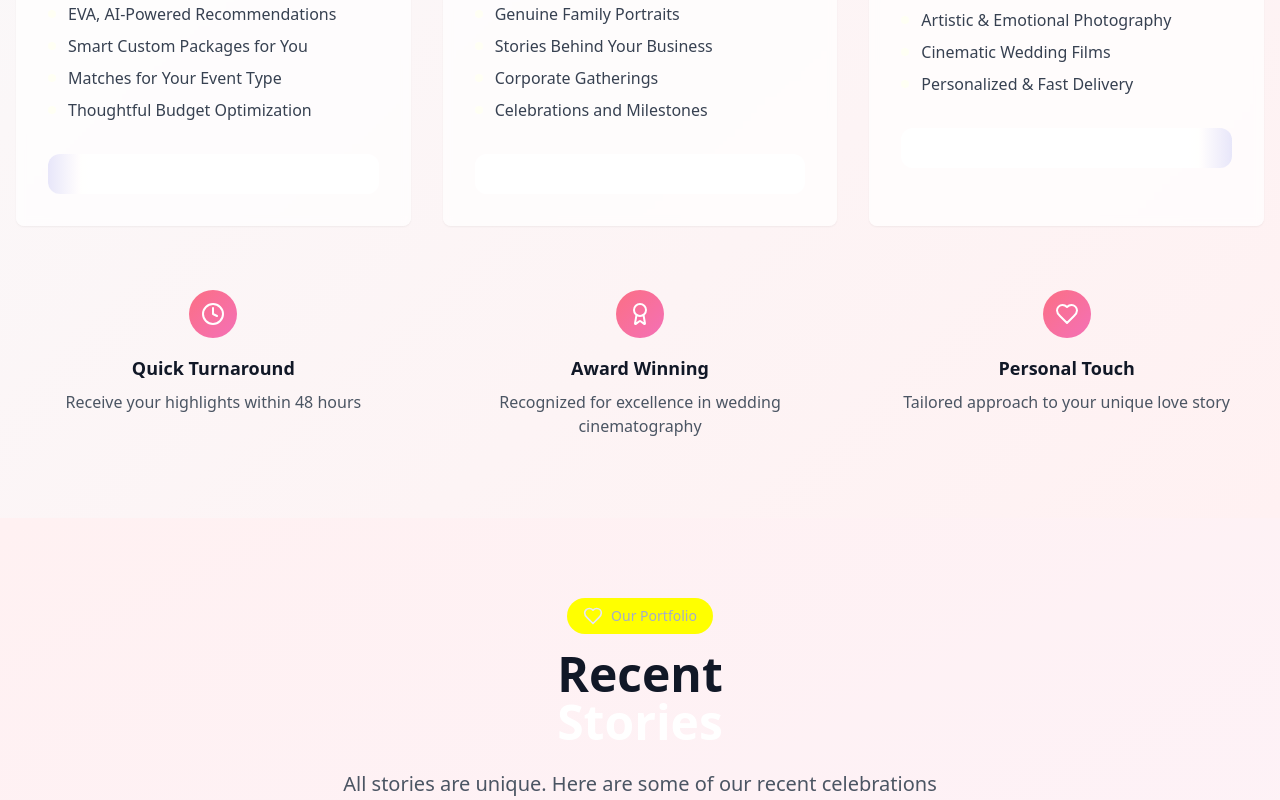
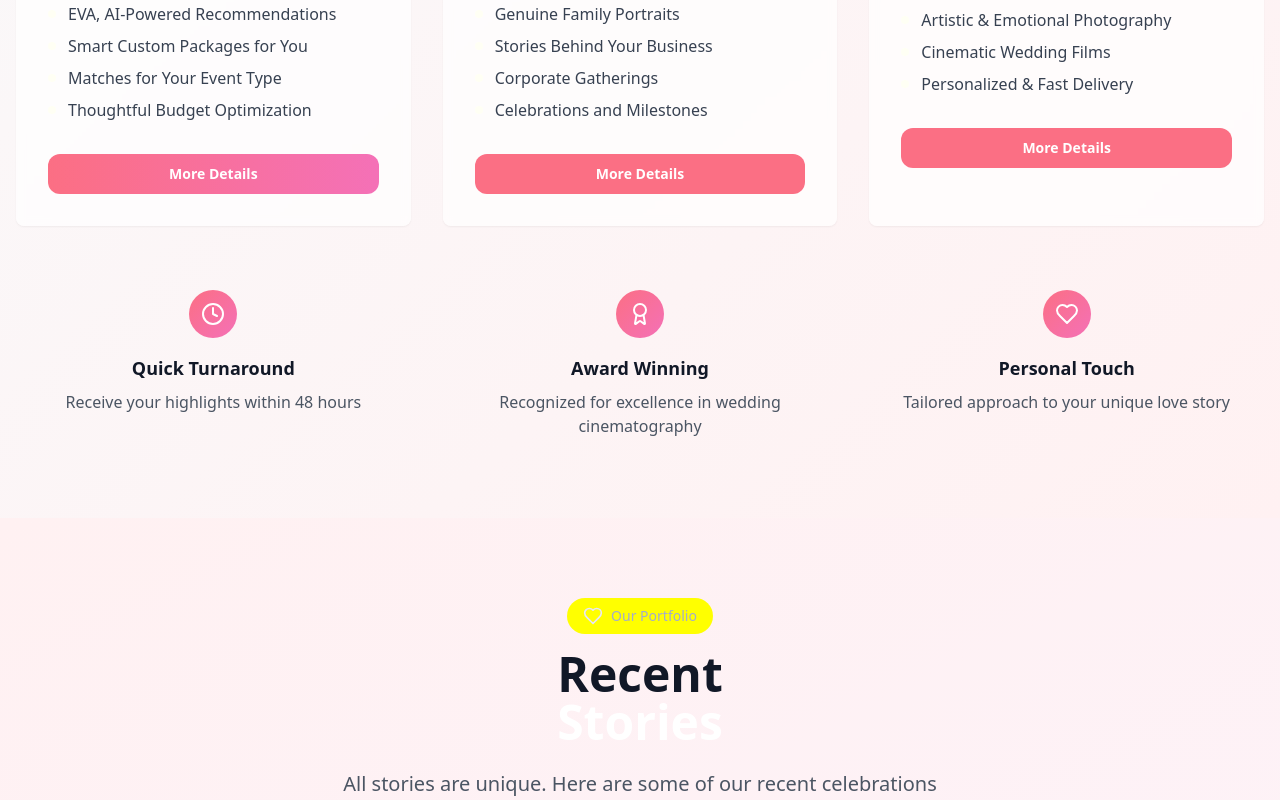
Before and after one commit to alexbullgomes/forever-after-ai-dreams, a React (Vite) app: page / in a window 1280 px wide. Shown: the part 1440-2240 px from the top of the page. Built offline with nearby package versions, Linux system fonts and the light colour scheme; no server answers; the database is empty.

Commit message:
fix flash button

```diff
--- a/src/index.css
+++ b/src/index.css
@@ -13,8 +13,9 @@
     --popover: 0 0% 100%;
     --popover-foreground: 222.2 84% 4.9%;
 
-    --primary: 222.2 47.4% 11.2%;
-    --primary-foreground: 210 40% 98%;
+    /* Pink primary in valid HSL so it resolves on first paint */
+    --primary: 351 95% 71%;
+    --primary-foreground: 0 0% 100%;
 
     --secondary: 210 40% 96.1%;
     --secondary-foreground: 222.2 47.4% 11.2%;
@@ -115,4 +116,30 @@
   body {
     @apply bg-background text-foreground;
   }
+
+  /* Suppress mobile tap highlight (yellow flash) */
+  button {
+    -webkit-tap-highlight-color: transparent;
+    tap-highlight-color: transparent;
+  }
+
+  /* Prevent button flash - style buttons immediately using attribute selectors */
+  /* These work even before Tailwind utilities are generated */
+  button[class*="bg-primary"]:not([class*="outline"]):not([class*="ghost"]),
+  button[class*="bg-brand-gradient"] {
+    background-color: hsl(351, 95%, 71%);
+    background-image: linear-gradient(to right, hsl(351, 95%, 71%), hsl(328, 86%, 70%));
+    color: hsl(0, 0%, 100%) !important;
+  }
+
+  /* Once Tailwind processes, these specific classes take precedence */
+  button.bg-primary {
+    background-color: hsl(var(--primary)) !important;
+    background-image: none !important;
+  }
+
+  button.bg-brand-gradient {
+    background-color: transparent !important;
+    background-image: linear-gradient(to right, hsl(351, 95%, 71%), hsl(328, 86%, 70%)) !important;
+  }
 }
```
